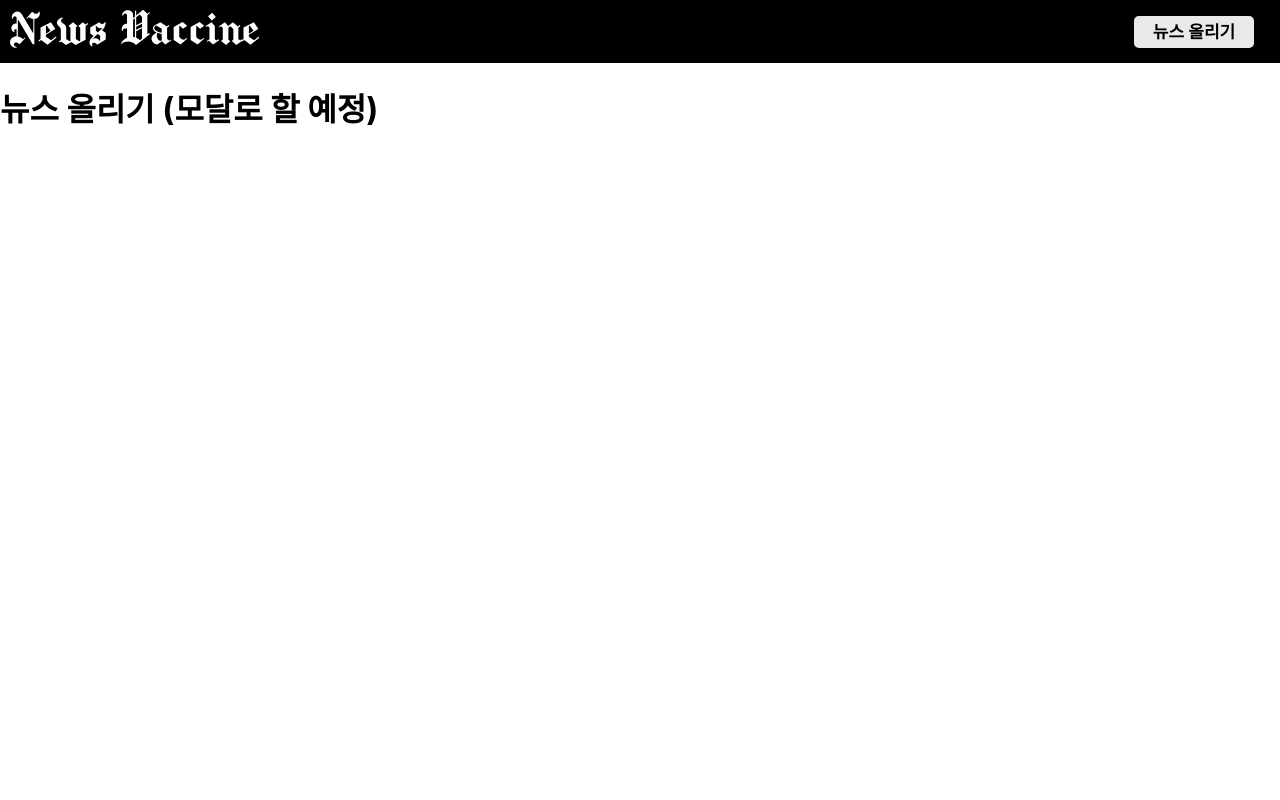
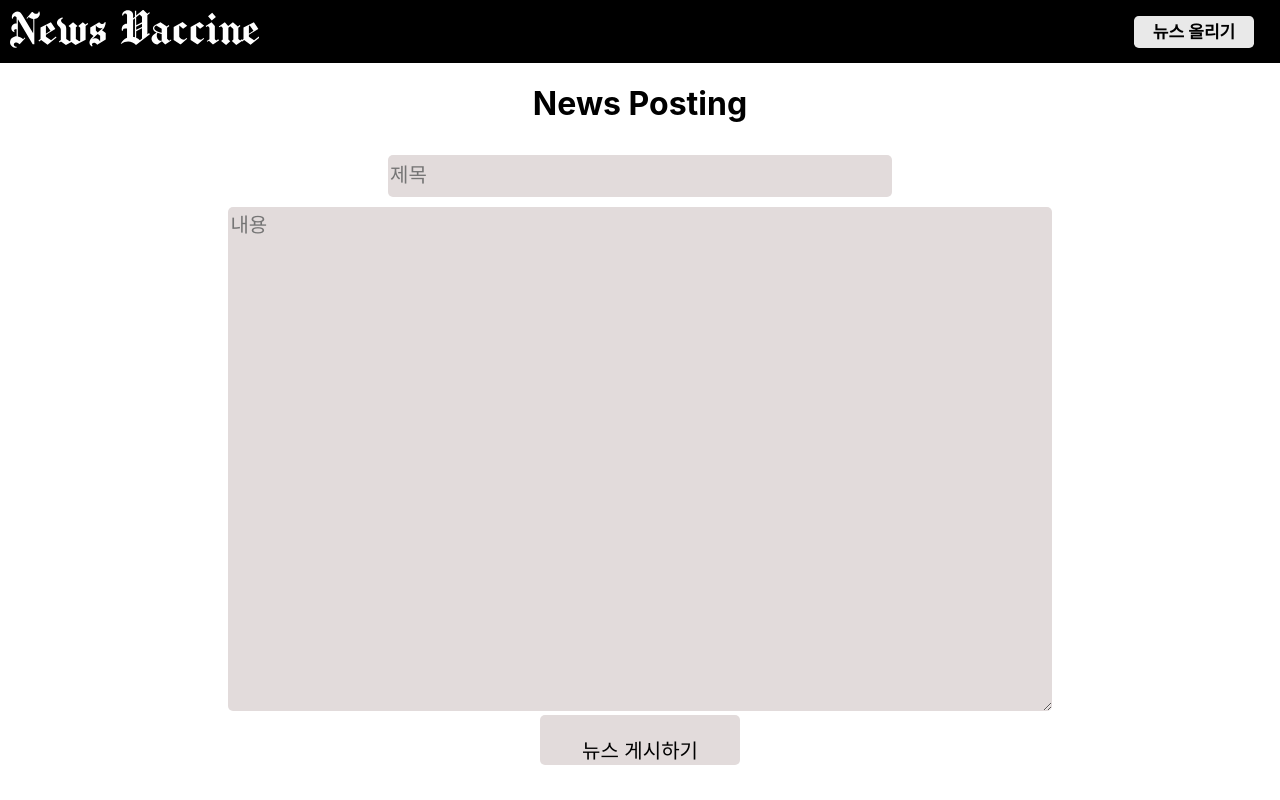
Before and after one commit to TeamChicago/client, a React (Create React App) app: page /register in a window 1280 px wide. Built offline with nearby package versions, Linux system fonts and the light colour scheme.

Commit message:
chore: postnews 화면 초안

```diff
--- /dev/null
+++ b/src/components/PostNews.css
@@ -0,0 +1,37 @@
+.PostNews {
+    text-align: center;
+  }
+
+  .form-wrapper{
+    width: 80%;
+    margin: 0 auto;
+  }
+
+  .title-input {
+    background-color: #E2DBDB;
+    border: none;
+    border-radius: 5px;
+    width: 500px;
+    height: 40px;
+    margin: 10px;
+    font-size: 20px;
+  }
+
+  .news-area {
+    background-color: #E2DBDB;
+    border: none;
+    border-radius: 5px;
+    width: 80%;
+    min-height: 500px;
+    font-size: 20px;
+  }
+
+  .submit-button {
+    width: 200px;
+    height: 50px;
+    font-size: 20px;
+    padding: 20px;
+    border: none;
+    background-color: #E2DBDB;
+    border-radius: 5px;
+  }
--- a/src/components/PostNews.jsx
+++ b/src/components/PostNews.jsx
@@ -1,12 +1,21 @@
 import React from 'react';
+import './PostNews.css';
+
 
 function PostNews() {
 
   return (
-
-    <h1> 뉴스 올리기 (모달로 할 예정) </h1>
-
-  )
+    <div className="PostNews">
+      <h1>News Posting</h1>
+      <div>
+        <input className="title-input" type='text' placeholder='제목' />
+      </div>
+      <div className='form-wrapper'>
+        <textarea className="news-area" placeholder='내용'></textarea>
+      </div>
+      <button className="submit-button"> 뉴스 게시하기 </button>
+    </div>
+  );
 }
 
 export default PostNews;
```
